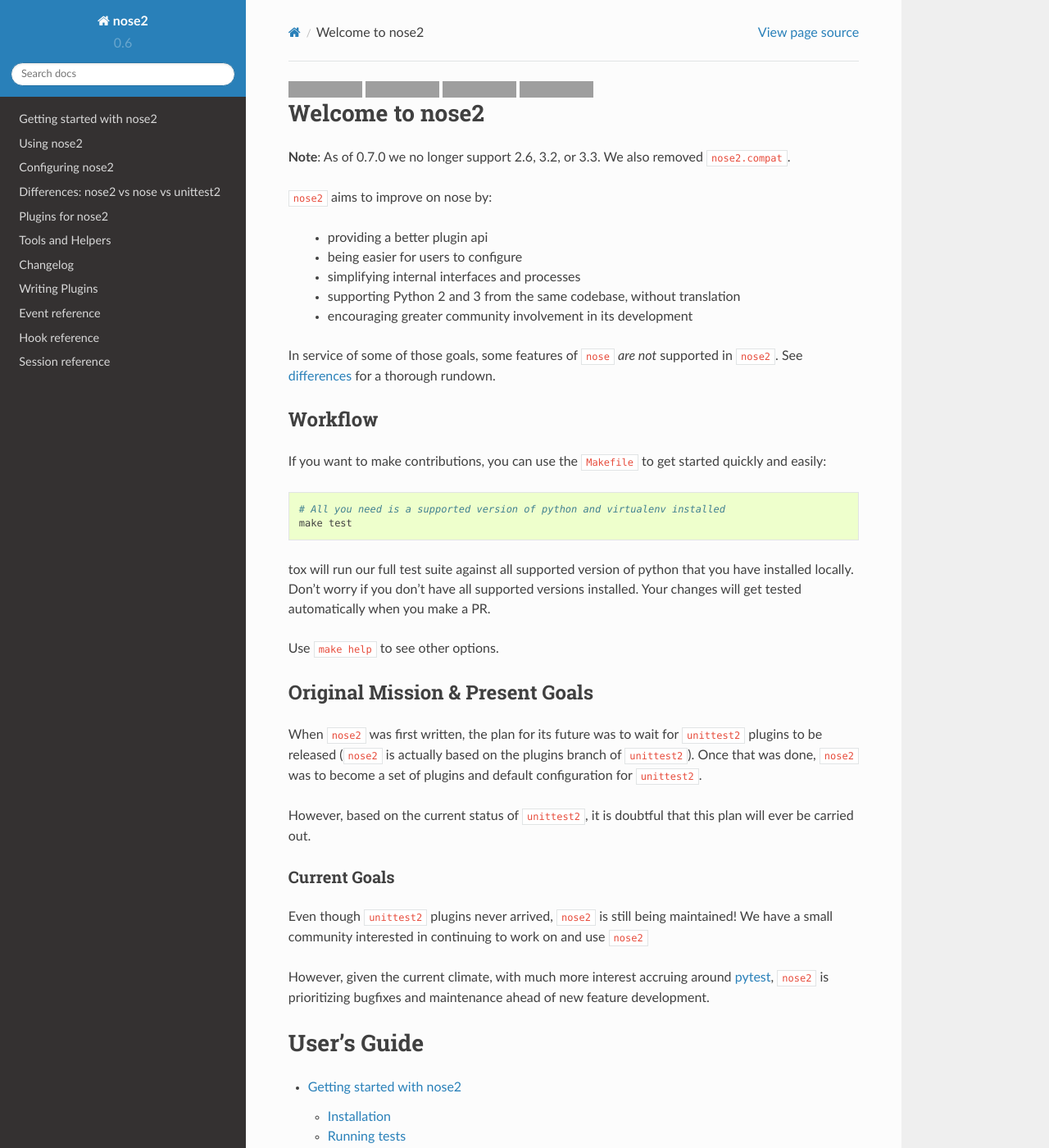
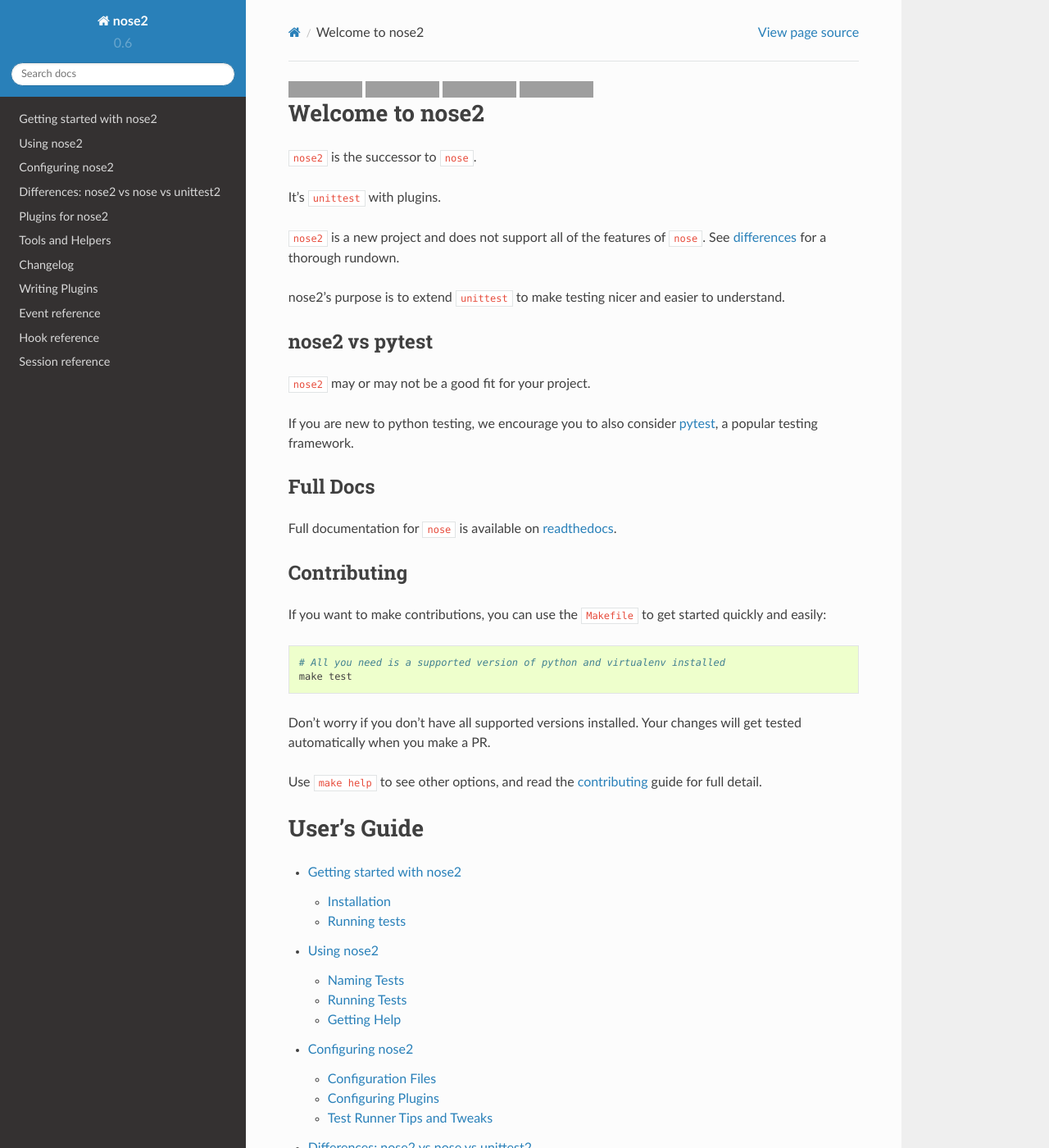
Before and after one commit to nose-devs/nose2, a Sphinx documentation site: the page built from docs/index.rst, in a window 1280 px wide and 1400 px high. Shown: the whole window at 82% size. Built offline with Sphinx 7.4.7 and the Read the Docs theme 2.0.0, drawn with Linux system fonts in a browser that asks for light colours; pages that are not in the unit, such as notebooks, are missing from menus; grey boxes are pictures that could not be loaded.

Commit message:
Tune docs in several ways
Simplify readme, cleanup some misleading statements in the `nose`
comparison doc, and add the unreleased section to the changelog

```diff
--- a/README.rst
+++ b/README.rst
@@ -17,21 +17,31 @@
 Welcome to nose2
 ================
 
-**Note**: As of 0.7.0 we no longer support 2.6, 3.2, or 3.3. We also removed ``nose2.compat``.
+``nose2`` is the successor to ``nose``.
 
-``nose2`` aims to improve on nose by:
+It's ``unittest`` with plugins.
 
- * providing a better plugin api
- * being easier for users to configure
- * simplifying internal interfaces and processes
- * supporting Python 2 and 3 from the same codebase, without translation
- * encouraging greater community involvement in its development
+``nose2`` is a new project and does not support all of the features of
+``nose``. See `differences`_ for a thorough rundown.
 
-In service of some of those goals, some features of ``nose`` *are not*
-supported in ``nose2``. See `differences`_ for a thorough rundown.
+nose2's purpose is to extend ``unittest`` to make testing nicer and easier to
+understand.
 
-Workflow
---------
+nose2 vs pytest
+---------------
+
+``nose2`` may or may not be a good fit for your project.
+
+If you are new to python testing, we encourage you to also consider `pytest`_,
+a popular testing framework.
+
+Full Docs
+---------
+
+Full documentation for ``nose`` is available on `readthedocs`_.
+
+Contributing
+------------
 
 If you want to make contributions, you can use the ``Makefile`` to get started
 quickly and easily::
@@ -39,36 +49,16 @@
     # All you need is a supported version of python and virtualenv installed
     make test
 
-tox will run our full test suite
-against all supported version of python that you have installed locally.
 Don't worry if you don't have all supported versions installed.
 Your changes will get tested automatically when you make a PR.
 
-Use ``make help`` to see other options.
-
-Original Mission & Present Goals
---------------------------------
-
-When ``nose2`` was first written, the plan for its future was to wait for
-``unittest2`` plugins to be released (``nose2`` is actually based on the
-plugins branch of ``unittest2``).
-Once that was done, ``nose2`` was to become a set of plugins and default
-configuration for ``unittest2``.
-
-However, based on the current status of ``unittest2``, it is doubtful that this
-plan will ever be carried out.
-
-Current Goals
-~~~~~~~~~~~~~
-
-Even though ``unittest2`` plugins never arrived, ``nose2`` is still being
-maintained!
-We have a small community interested in continuing to work on and use ``nose2``
-
-However, given the current climate, with much more interest accruing around
-`pytest`_, ``nose2`` is prioritizing bugfixes and maintenance ahead of new
-feature development.
+Use ``make help`` to see other options, and read the `contributing`_ guide for
+full detail.
 
 .. _differences: https://nose2.readthedocs.io/en/latest/differences.html
 
 .. _pytest: http://pytest.readthedocs.io/en/latest/
+
+.. _contributing: https://github.com/nose-devs/nose2/blob/master/contributing.rst
+
+.. _readthedocs: https://nose2.readthedocs.io/en/latest/
```
Also changed, not shown: docs/changelog.rst (+15 -0 lines), docs/differences.rst (+5 -11 lines).
